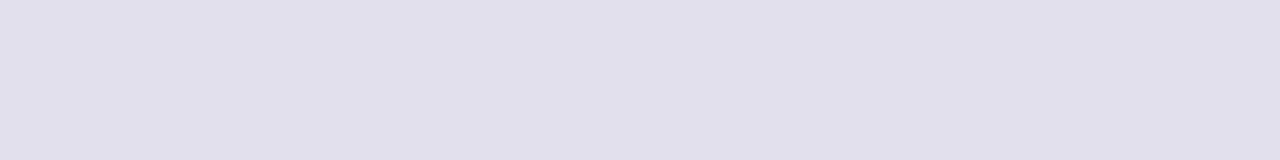
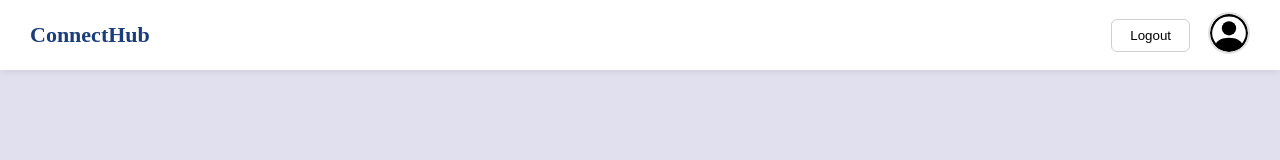
Before and after one commit to Dikshant005/ConnectHub-Frontend, a React (Vite) app: page /home in a window 1280 px wide. Shown: the top 160 px of the page. Built offline with nearby package versions, Linux system fonts and the light colour scheme.

Commit message:
Updated UI and added LogOut

```diff
--- a/src/App.jsx
+++ b/src/App.jsx
@@ -5,6 +5,8 @@ import Signup from './Components/SignUp';
 import Home from './Components/Home';
 import Meeting from './Components/Meeting';
 import { SocketProvider } from './Providers/Socket';
+import { ToastContainer } from "react-toastify";
+import "react-toastify/dist/ReactToastify.css";
 
 function App() {
 
@@ -13,11 +15,13 @@ function App() {
       <SocketProvider>
         <Routes>
           <Route path="/" element={<Login />} />
+          <Route path="/login" element={<Login />} />
           <Route path="/signup" element={<Signup />} />
           <Route path="/home" element={<Home />} />
           <Route path="/meeting" element={<Meeting />} />
         </Routes>
       </SocketProvider>
+      <ToastContainer position="top-right" autoClose={2000} />
     </BrowserRouter>
   )
 }
--- a/src/Components/Home.jsx
+++ b/src/Components/Home.jsx
@@ -1,6 +1,7 @@
 import React, { useState } from 'react';
 import './home.css';
 import { useNavigate } from 'react-router-dom';
+import { toast } from 'react-toastify';
 
 function Home({ userId }) {
     const navigate = useNavigate();
@@ -15,7 +16,7 @@ function Home({ userId }) {
         };
 
         // const response = await fetch('https://connecthub-2.onrender.com/meetings', {
-        const response = await fetch('https://trickish-urijah-pachydermatously.ngrok-free.dev/meetings', {
+        const response = await fetch('http://3.110.101.93:3000/meetings', {
             method: 'POST',
             headers: {
                 'Content-Type': 'application/json',
@@ -57,7 +58,7 @@ function Home({ userId }) {
     const joinMeeting = async (userId, roomId, loginToken) => {
         const response = await fetch(
             // https://connecthub-2.onrender.com/meetings/${userId}/join,
-            `https://trickish-urijah-pachydermatously.ngrok-free.dev/meetings/${userId}/join`,
+            `http://3.110.101.93:3000/meetings/${userId}/join`,
             {
                 method: 'POST',
                 headers: {
@@ -93,17 +94,82 @@ function Home({ userId }) {
             return;
         }
 
+        // ✅ store roomId for Meeting screen
+        localStorage.setItem("roomId", roomId);
+
         try {
-            await joinMeeting(userId, roomId, loginToken);
+            const data = await joinMeeting(userId, roomId, loginToken);
             alert("Joined meet successfully!");
+
+            // ✅ if backend returns a title, use it; else fallback
+            if (data && data.title) {
+                localStorage.setItem("meetTitle", data.title);
+            } else {
+                localStorage.setItem("meetTitle", `Meeting ${roomId}`);
+            }
+
             navigate("/meeting");
         } catch (err) {
             alert(`Error joining meet: ${err.message}`);
         }
     };
 
+    const logoutUser = async (loginToken) => {
+        const response = await fetch('http://3.110.101.93:3000/auth/logout', {
+            method: 'POST',
+            headers: {
+                'Content-Type': 'application/json',
+                'Authorization': `Bearer ${loginToken}`
+            },
+            credentials: 'include'
+        });
+
+        if (!response.ok) {
+            const errData = await response.json().catch(() => ({}));
+            throw new Error(errData.message || `Status: ${response.status}`);
+        }
+
+        return response.json();
+    };
+
+    const handleLogout = async () => {
+        const loginToken = localStorage.getItem("loginToken");
+
+        try {
+            if (loginToken) {
+                await logoutUser(loginToken);
+            }
+        } catch (err) {
+            console.error("Error while logging out:", err.message);
+        } finally {
+            localStorage.removeItem("loginToken");
+            localStorage.removeItem("userId");
+            localStorage.removeItem("roomId");
+            localStorage.removeItem("meetTitle");
+
+            toast.success("Logged out successfully");
+            navigate("/login");          // Redirect to Login Page
+        }
+    };
+
     return (
         <div className="home-page">
+
+            <div className="top-nav">
+                <div className="nav-left">
+                    <p className="app-logo">ConnectHub</p>
+                </div>
+
+                <div className="nav-right">
+                    <button className="btn-logout" onClick={handleLogout}>
+                        Logout
+                    </button>
+                    <div className="profile-icon">
+                        <img src="/assets/svg/profile.svg" alt="Profile" />
+                    </div>
+                </div>
+            </div>
+
             <div className="home-container">
                 <div className="home-left">
                     <h1>Welcome to ConnectHub</h1>
--- a/src/Components/Login.jsx
+++ b/src/Components/Login.jsx
@@ -1,6 +1,7 @@
 import React, { useState } from 'react';
 import { useNavigate } from 'react-router-dom';
 import "./login.css";
+import { toast } from "react-toastify";
 
 function Login() {
     const [identifier, setIdentifier] = useState('');
@@ -24,7 +25,7 @@ function Login() {
 
         try {
             // const response = await fetch('https://connecthub-2.onrender.com/auth/login', {
-            const response = await fetch('https://trickish-urijah-pachydermatously.ngrok-free.dev/auth/login', {
+            const response = await fetch('http://3.110.101.93:3000/auth/login', {
                 method: 'POST',
                 headers: {
                     'Content-Type': 'application/json'
@@ -45,6 +46,7 @@ function Login() {
             }
             localStorage.setItem('loginToken', loginToken);
             localStorage.setItem('userId', data.userId);
+            toast.success("Logged in successfully!");
             navigate('/home');
         } catch (err) {
             setError('! Enter a valid email/username or password');
--- a/src/Components/SignUp.jsx
+++ b/src/Components/SignUp.jsx
@@ -1,7 +1,6 @@
 import React, { useState } from 'react';
 import { useNavigate } from 'react-router-dom';
-import { toast, ToastContainer } from 'react-toastify';
-import 'react-toastify/dist/ReactToastify.css';
+import { toast } from 'react-toastify';
 import "./signup.css";
 
 function Signup() {
@@ -16,7 +15,7 @@ function Signup() {
         setError(null);
 
         try {
-            const response = await fetch('https://trickish-urijah-pachydermatously.ngrok-free.dev/auth/signup', {
+            const response = await fetch('http://3.110.101.93:3000/auth/signup', {
                 method: 'POST',
                 headers: {
                     'Content-Type': 'application/json'
@@ -88,7 +87,6 @@ function Signup() {
                     </div>
                 </div>
             </div>
-            <ToastContainer position="top-right" autoClose={3000} />
         </div>
     );
 }
--- a/src/Components/home.css
+++ b/src/Components/home.css
@@ -5,6 +5,57 @@
     min-height: 100vh;
     padding: 20px;
     background: rgb(224, 224, 239);
+}
+
+.top-nav {
+    position: fixed;
+    top: 0;
+    left: 0;
+    right: 0;
+    height: 70px;
+    background: white;
+    box-shadow: 0 2px 6px rgba(0, 0, 0, 0.08);
+    display: flex;
+    align-items: center;
+    justify-content: space-between;
+    padding: 0 30px;
+    z-index: 1000;
+}
+
+.app-logo {
+    font-size: 22px;
+    font-weight: 700;
+    color: #1a3d7c;
+    margin: 0;
+}
+
+.nav-right {
+    display: flex;
+    align-items: center;
+    gap: 18px;
+}
+
+.btn-logout {
+    padding: 8px 18px;
+    border: 1px solid #d0d0d0;
+    background: white;
+    border-radius: 6px;
+    cursor: pointer;
+    font-weight: 500;
+    transition: 0.2s ease;
+}
+
+.btn-logout:hover {
+    background: #f2f2f2;
+}
+
+.profile-icon img {
+    width: 38px;
+    height: 38px;
+    border-radius: 50%;
+    object-fit: cover;
+    cursor: pointer;
+    border: 2px solid #e0e0e0;
 }
 
 .home-container {
```
Also changed, not shown: src/Components/Meeting.jsx (+16 -10 lines), src/Hooks/useWebRTC.js (+52 -27 lines), src/Providers/Socket.jsx (+6 -9 lines), public/assets/svg/profile.svg (added), 1 other file (tests, documents, lock files or other folders).
